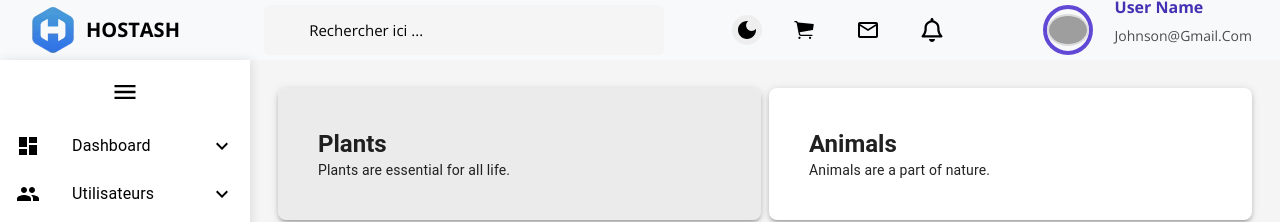
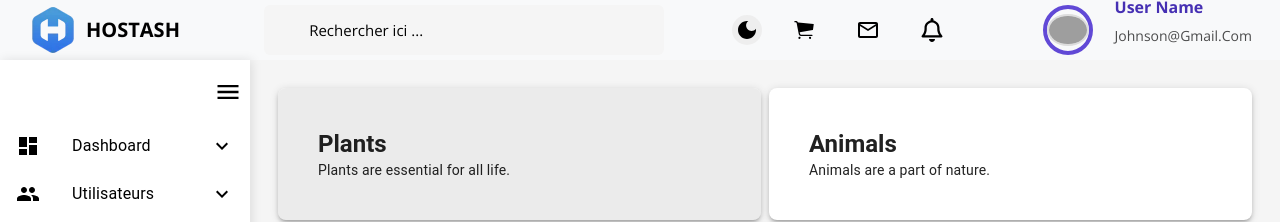
Before and after one commit to labyjohnsongabriel/gestion_vente_pi-ce_vehicule, a React (Vite) app: page / in a window 1280 px wide. Shown: the top 222 px of the page. Built offline with nearby package versions, Linux system fonts and the light colour scheme; grey boxes are pictures that could not be loaded; some icons are missing.

Commit message:
changement de position vers à droite d'icone menu

```diff
--- a/src/index.css
+++ b/src/index.css
@@ -18,9 +18,9 @@
 
 
 .menu-toggle {
-  display: flex;
+  display: flex !important;
   align-items: center;
-  justify-content: center;
+  justify-content: end !important;
   background: transparent;
   transition: transform 0.3s ease-in-out, background 0.3s ease-in-out;
   cursor: pointer;
```
